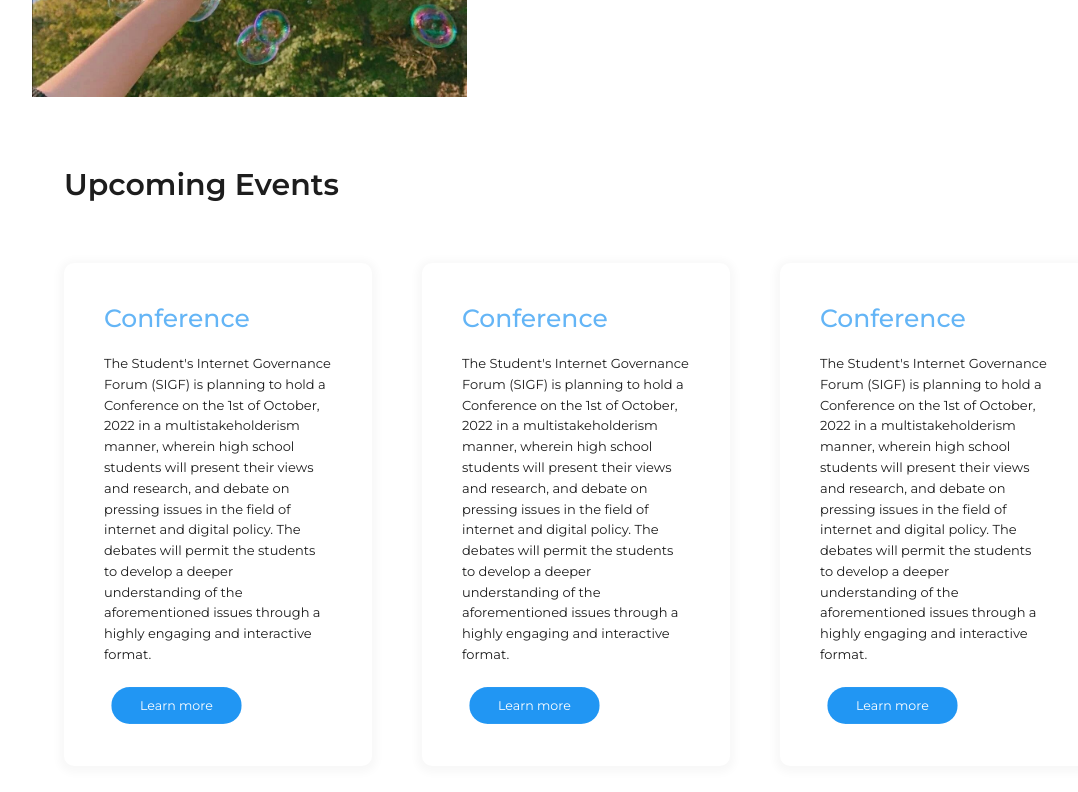
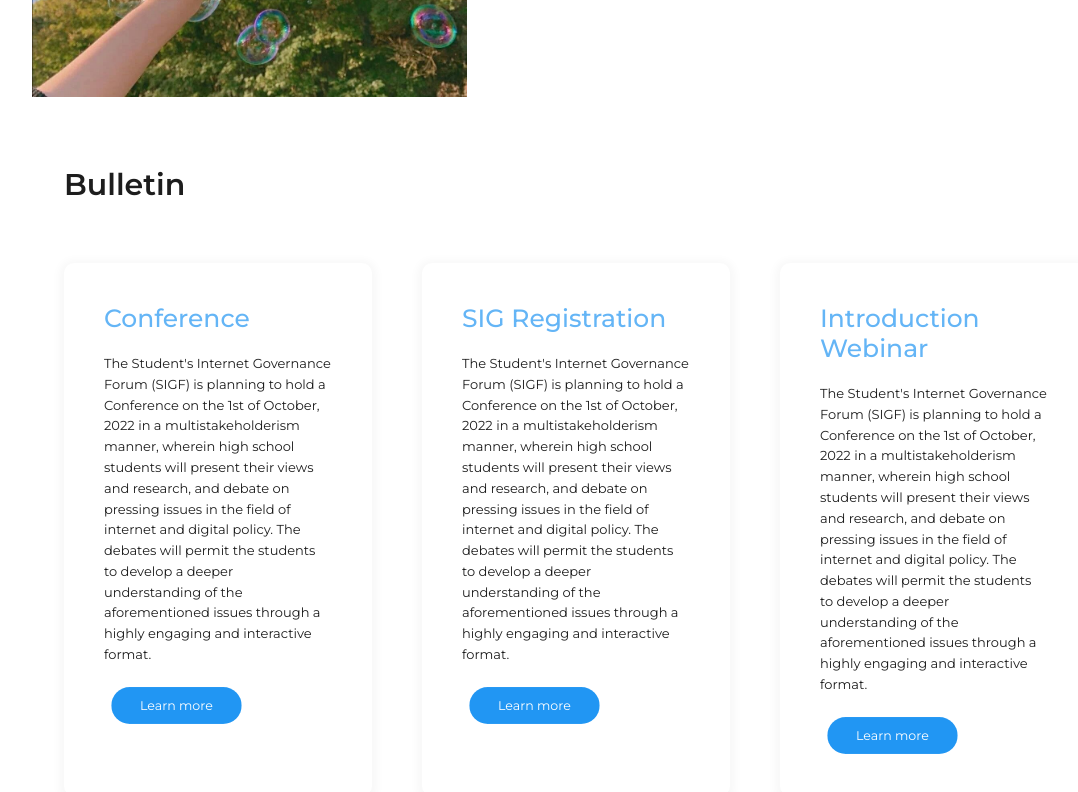
Before and after one commit to AbhishreeBh0208/SIGF, a plain HTML site: page index.htm in a window 1280 px wide. Shown: the part 1201-1993 px from the top of the page, without its empty margins (64-1142 px from the left). Drawn offline with nearby package versions, Linux system fonts and the light colour scheme.

Commit message:
Update index.htm

```diff
--- a/index.htm
+++ b/index.htm
@@ -70,7 +70,7 @@
 
     <section class="events-section mb-16">
         <div class="events-container">
-            <h1 class="heading-1 mb-24">Upcoming Events</h1>
+            <h1 class="heading-1 mb-24">Bulletin</h1>
             <div class="events">
                 <div class="event">
                     <p class="event__heading mb-8">Conference</p>
@@ -79,13 +79,13 @@
                 </div>
 
                 <div class="event">
-                    <p class="event__heading mb-8">Conference</p>
+                    <p class="event__heading mb-8">SIG Registration</p>
                     <p class="event__text mb-8">The Student's Internet Governance Forum (SIGF) is planning to hold a Conference on the 1st of October, 2022 in a multistakeholderism manner, wherein high school students will present their views and research, and debate on pressing issues in the field of internet and digital policy. The debates will permit the students to develop a deeper understanding of the aforementioned issues through a highly engaging and interactive format.</p>
                     <a href="" class="btn-primary">Learn more</a>
                 </div>
 
                 <div class="event">
-                    <p class="event__heading mb-8">Conference</p>
+                    <p class="event__heading mb-8">Introduction Webinar</p>
                     <p class="event__text mb-8">The Student's Internet Governance Forum (SIGF) is planning to hold a Conference on the 1st of October, 2022 in a multistakeholderism manner, wherein high school students will present their views and research, and debate on pressing issues in the field of internet and digital policy. The debates will permit the students to develop a deeper understanding of the aforementioned issues through a highly engaging and interactive format.</p>
                     <a href="" class="btn-primary">Learn more</a>
                 </div>
```
